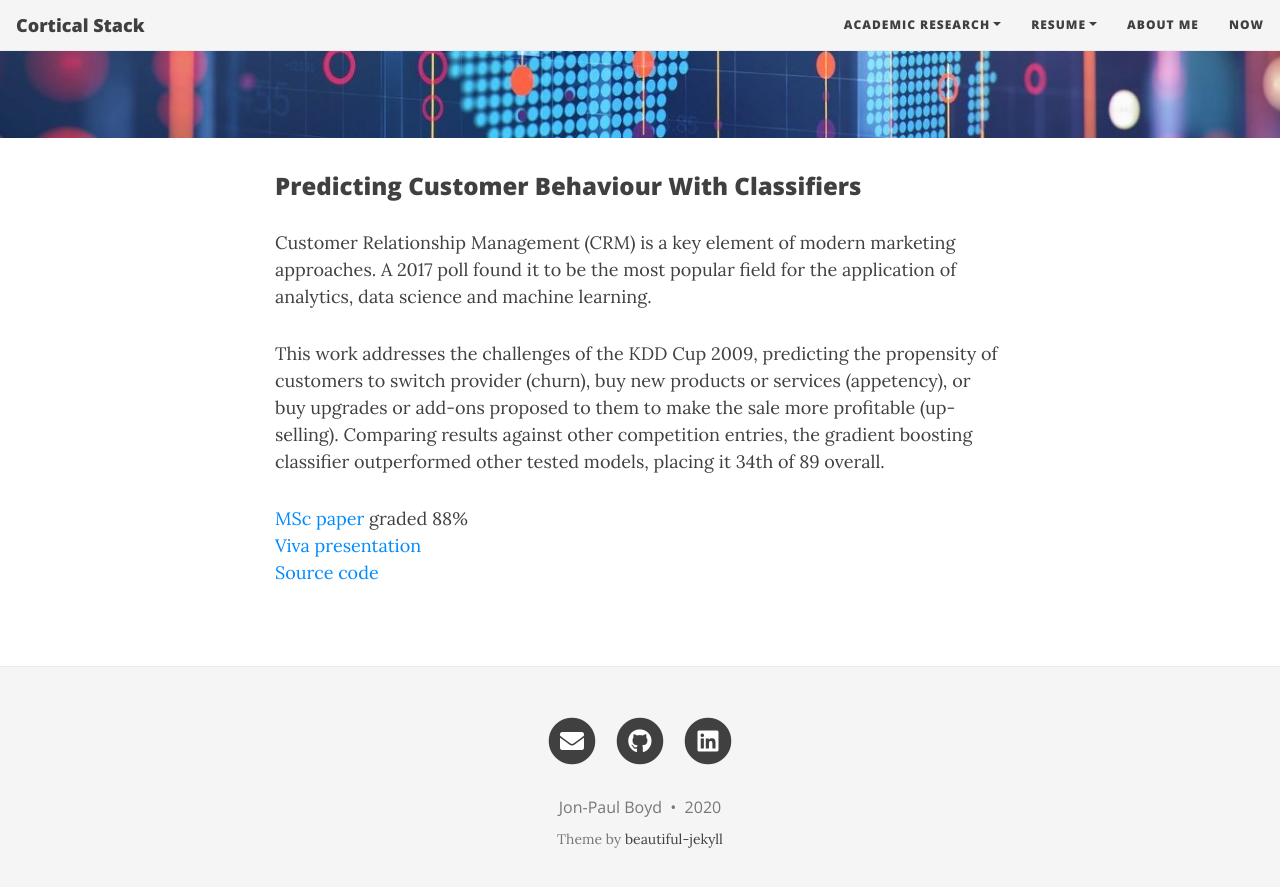
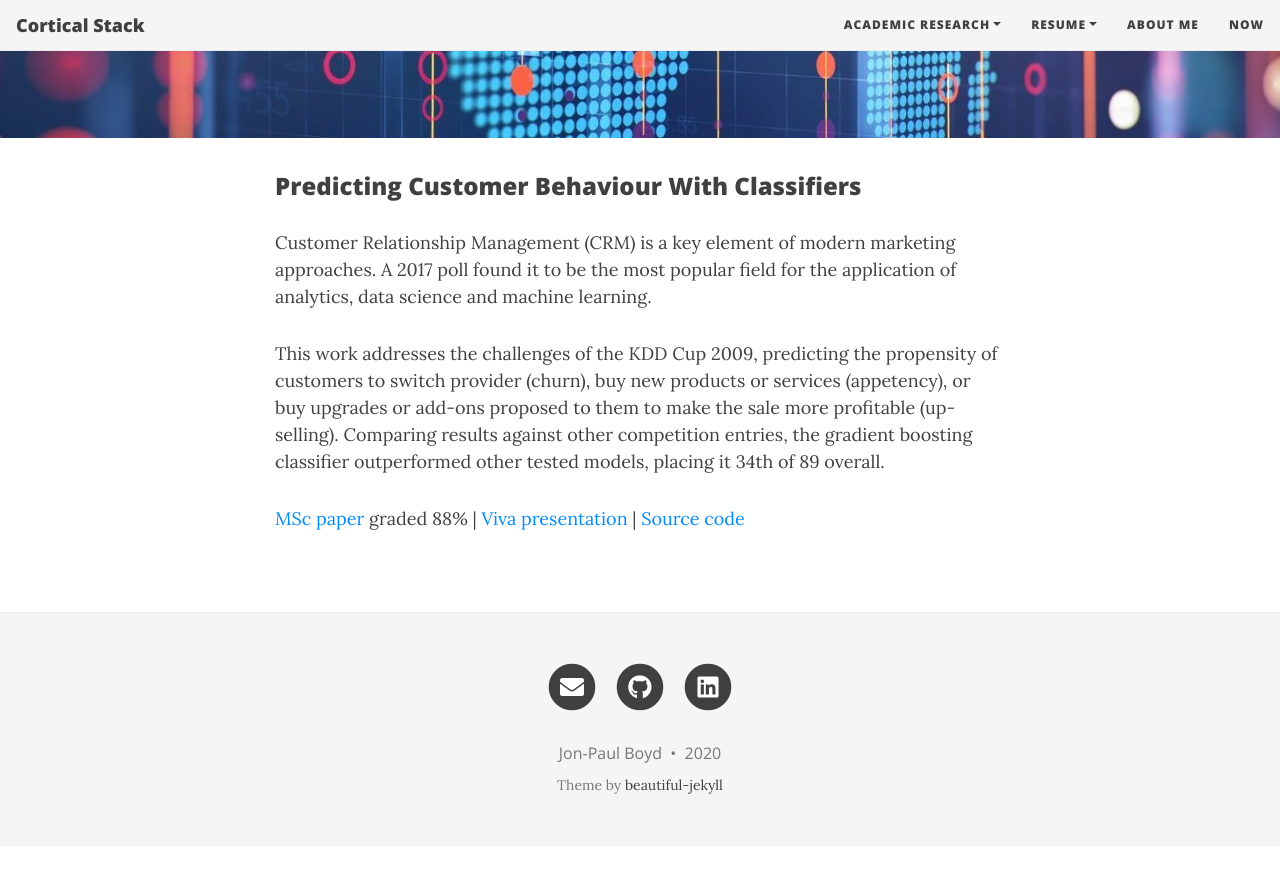
Before and after one commit to corticalstack/corticalstack.github.io, a Jekyll site: the page built from aci.md, in a window 1280 px wide and 900 px high, scrolled down 525 px. Shown: the top 887 px of the window. Built offline with Jekyll 4.4.1, drawn with Linux system fonts in a browser that asks for light colours; nearby versions of some CDN libraries; after the commit the page ends 1371 px from its top, so only the background shows below that.

Commit message:
Initial wip

```diff
--- a/aci.md
+++ b/aci.md
@@ -14,5 +14,5 @@
 tested models, placing it 34th of 89 overall.
 
 [MSc paper](https://docs.google.com/viewer?url=https://github.com/corticalstack/corticalstack.github.io/raw/master/docs/aci/Predicting Customer Behaviour With A Variety Of Classifiers.pdf) graded 88%
-<br>[Viva presentation](https://docs.google.com/viewer?url=https://github.com/corticalstack/corticalstack.github.io/raw/master/docs/aci/Viva Predicting Customer Behaviour.pptx)
-<br>[Source code](https://github.com/corticalstack/KDDCup2009)
+ | [Viva presentation](https://docs.google.com/viewer?url=https://github.com/corticalstack/corticalstack.github.io/raw/master/docs/aci/Viva Predicting Customer Behaviour.pptx)
+ | [Source code](https://github.com/corticalstack/KDDCup2009)
```
